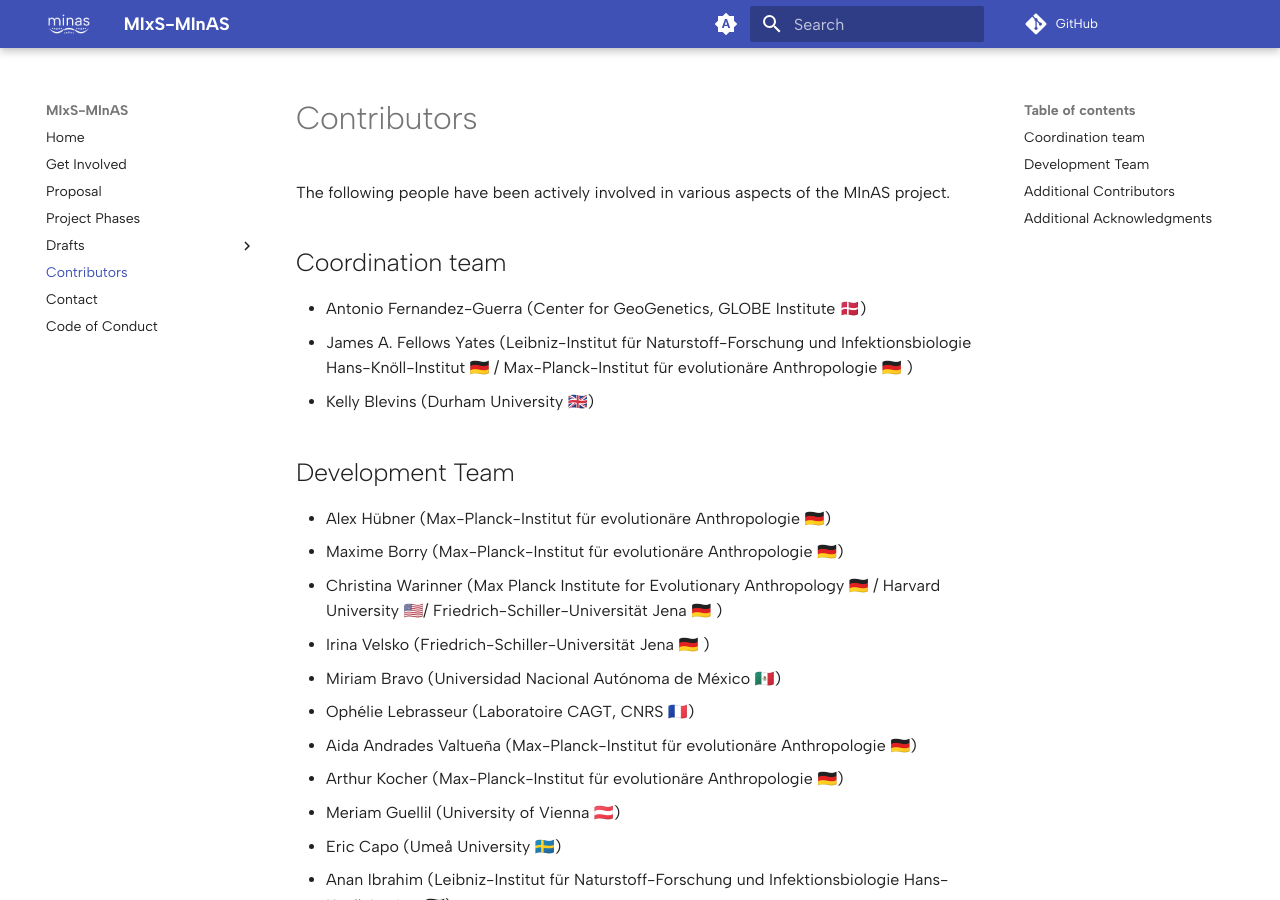
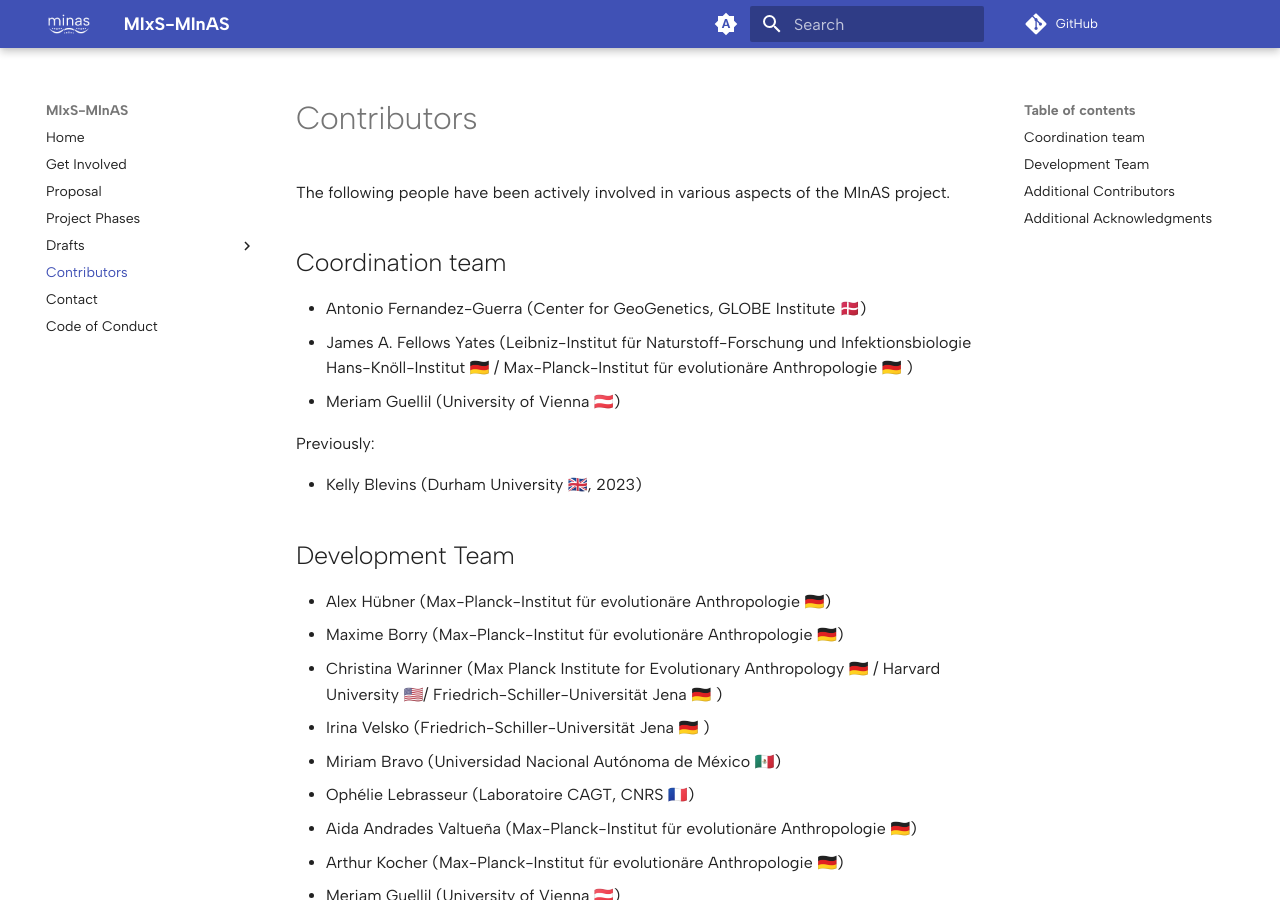
Before and after one commit to MIxS-MInAS/MIxS-MInAS.github.io, an MkDocs documentation site: the page built from docs/contributors.md, in a window 1280 px wide and 900 px high. Built offline with MkDocs 1.6.1 and Material for MkDocs 9.7.7, drawn with Linux system fonts in a browser that asks for light colours; comment, search, counter and statistics services are not loaded.

Commit message:
Add Meriam to coorindation team, move Kelly to previous team members

```diff
--- a/docs/contributors.md
+++ b/docs/contributors.md
@@ -6,7 +6,11 @@ The following people have been actively involved in various aspects of the MInAS
 
 - Antonio Fernandez-Guerra (Center for GeoGenetics, GLOBE Institute 🇩🇰)
 - James A. Fellows Yates (Leibniz-Institut für Naturstoff-Forschung und Infektionsbiologie Hans-Knöll-Institut 🇩🇪 / Max-Planck-Institut für evolutionäre Anthropologie 🇩🇪 )
-- Kelly Blevins (Durham University 🇬🇧)
+- Meriam Guellil (University of Vienna 🇦🇹)
+
+Previously:
+
+- Kelly Blevins (Durham University 🇬🇧, 2023)
 
 ## Development Team
 
```
